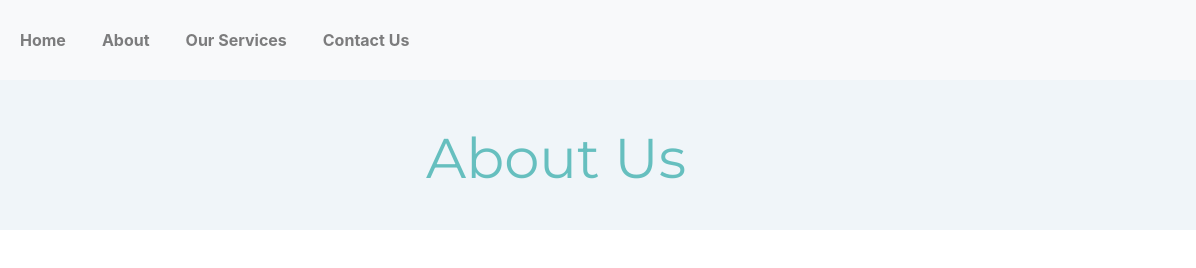
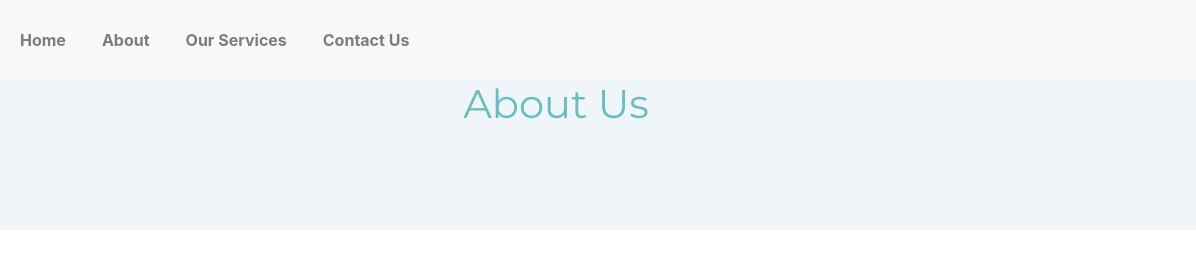
Before and after one commit to Harshavardhan04/Shapeandshine, a website: page about.html in a window 1280 px wide. Shown: the full height of the page, 84-1280 px from the left. Drawn offline with nearby package versions, Linux system fonts and the light colour scheme.

Commit message:
change h2 font throughout site 3

```diff
--- a/styles.css
+++ b/styles.css
@@ -308,11 +308,19 @@ form button{
 
 }
 #titlestyle2{
+  /* text-align: center;
+  line-height: -200px;
+  padding-top: 45px;
+  padding-bottom: 0px; */
+  /* font-family: 'helvetica'; */
+  /* font-size: 7vh; */
+  /* color: #52616B; */
   text-align: center;
   line-height: -200px;
-  padding-top: 45px;
-  padding-bottom: 0px;
-  /* font-family: 'helvetica'; */
-  font-size: 7vh;
-  /* color: #52616B; */
+  font-family: 'Montserrat', sans-serif;
+ font-size: 2.5rem;
+ margin-bottom: 60px;
+ color: #66BFBF;
+ font-weight: normal;
+
 }
```
